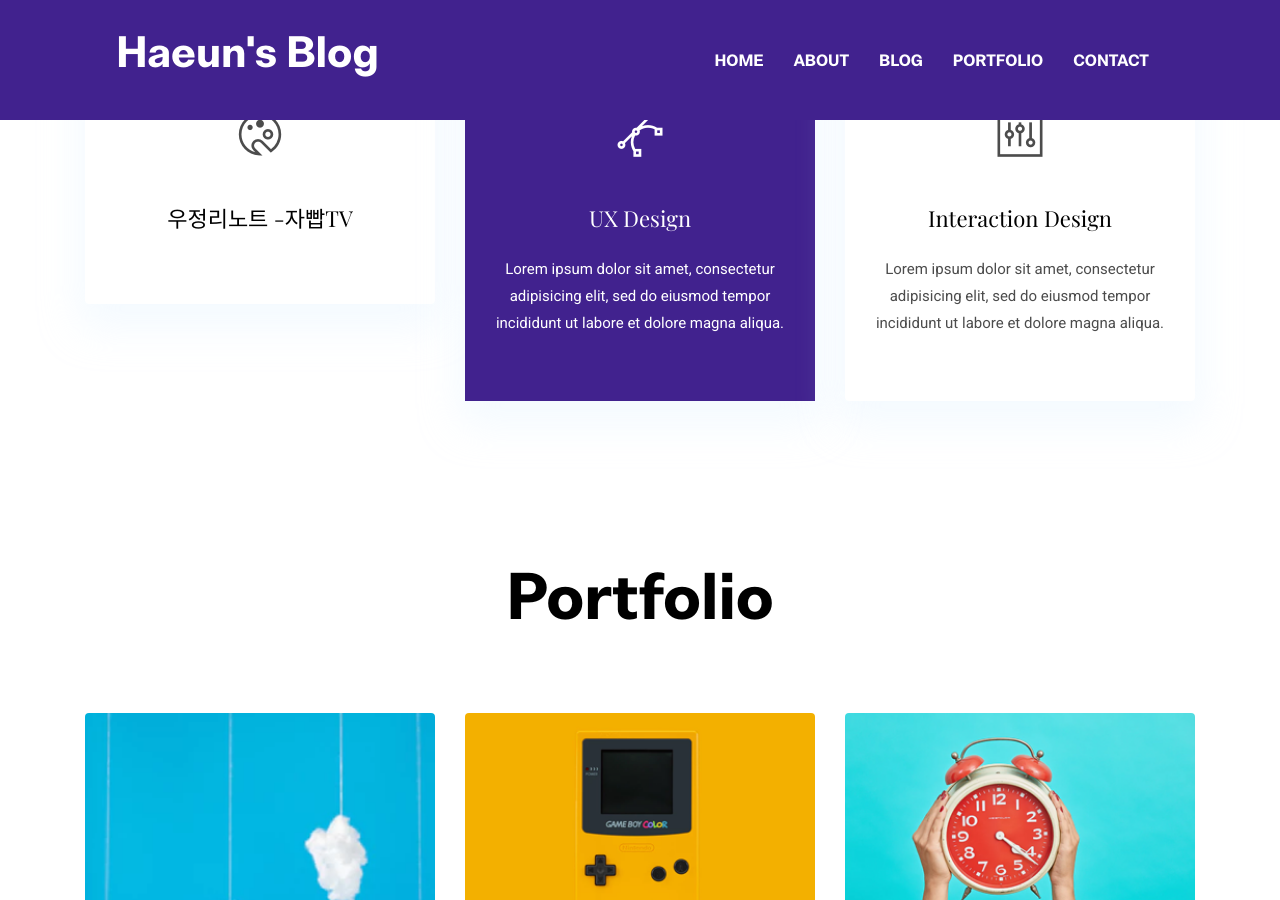
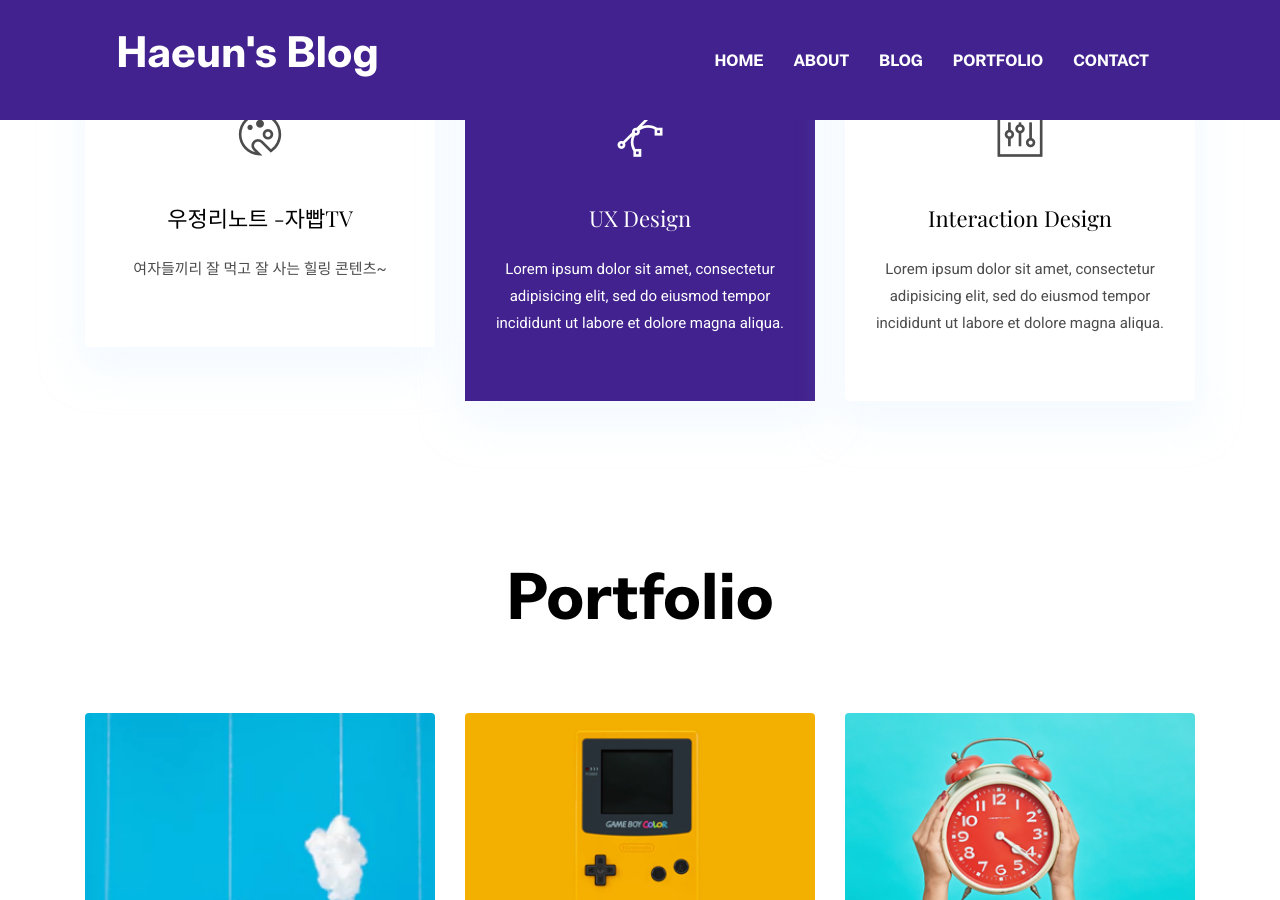
Before and after one commit to cheongsan16/cheongsan16.g, a Jekyll site: the page built from index.html, in a window 1280 px wide and 900 px high, scrolled down 2993 px. Built offline with Jekyll 4.4.1, drawn with Linux system fonts in a browser that asks for light colours.

Commit message:
Update settings.yml

```diff
--- a/_data/settings.yml
+++ b/_data/settings.yml
@@ -128,7 +128,7 @@ services:
 - {
     name: 우정리노트 -자빱TV,
     icon: ti-palette,
-    description: ,
+    description: '여자들끼리 잘 먹고 잘 사는 힐링 콘텐츠~',
     active: # Add true to select section
   }
 - {
```
